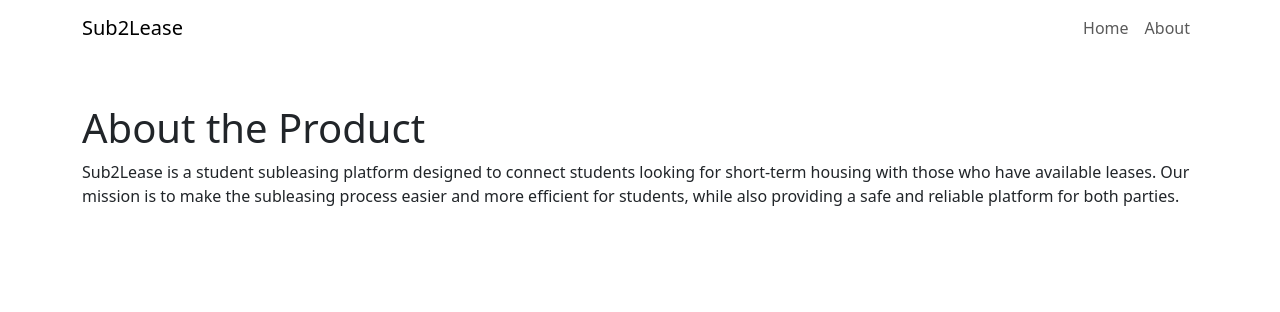
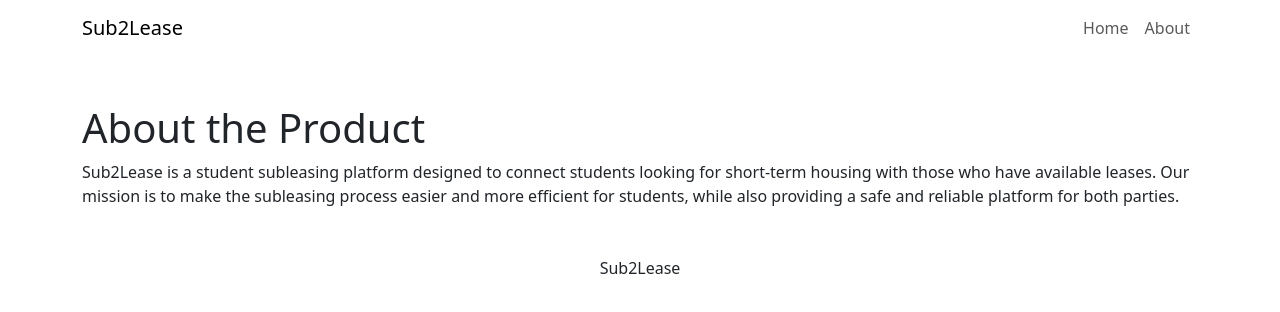
Before and after one commit to CS571-S26/p42, a React (Vite) app: page /p42/about in a window 1280 px wide. Shown: the top 312 px of the page. Built offline with nearby package versions, Linux system fonts and the light colour scheme.

Commit message:
added footer

```diff
--- a/src/App.tsx
+++ b/src/App.tsx
@@ -2,6 +2,7 @@ import { BrowserRouter, Routes, Route } from 'react-router-dom';
 import HomePage from './pages/HomePage';
 import AboutPage from './pages/AboutPage';
 import NavigationBar from './components/NavigationBar';
+import Footer from './components/Footer';
 
 export default function App() {
   return (
@@ -11,6 +12,7 @@ export default function App() {
         <Route path="/" element={<HomePage />} />
         <Route path="/about" element={<AboutPage />} />
       </Routes>
+      <Footer />
     </BrowserRouter>
   );
 }
--- /dev/null
+++ b/src/components/Footer.tsx
@@ -0,0 +1,7 @@
+export default function Footer() {
+  return (
+    <footer className="text-center">
+      <p>Sub2Lease</p>
+    </footer>
+  );
+}
```
